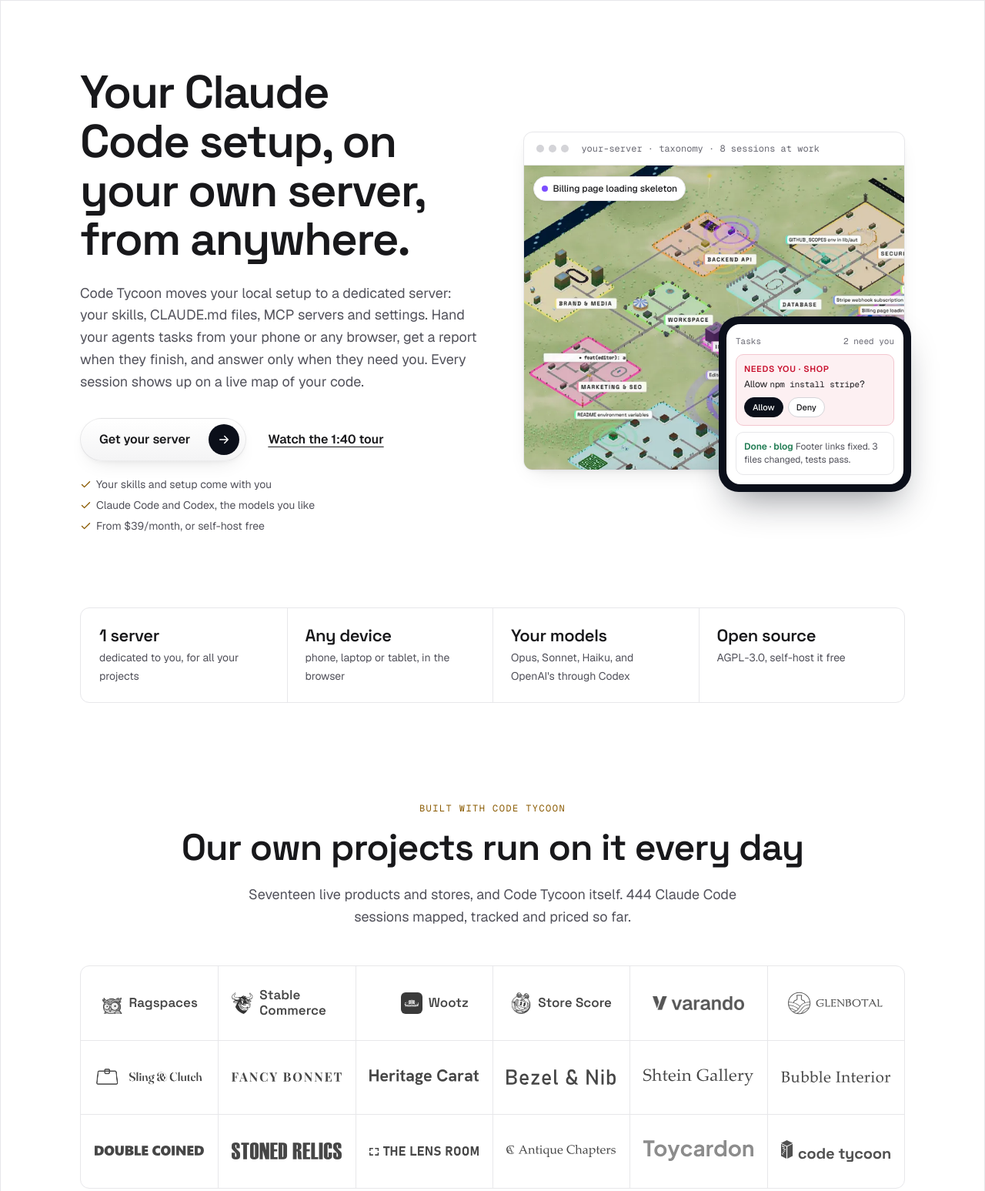
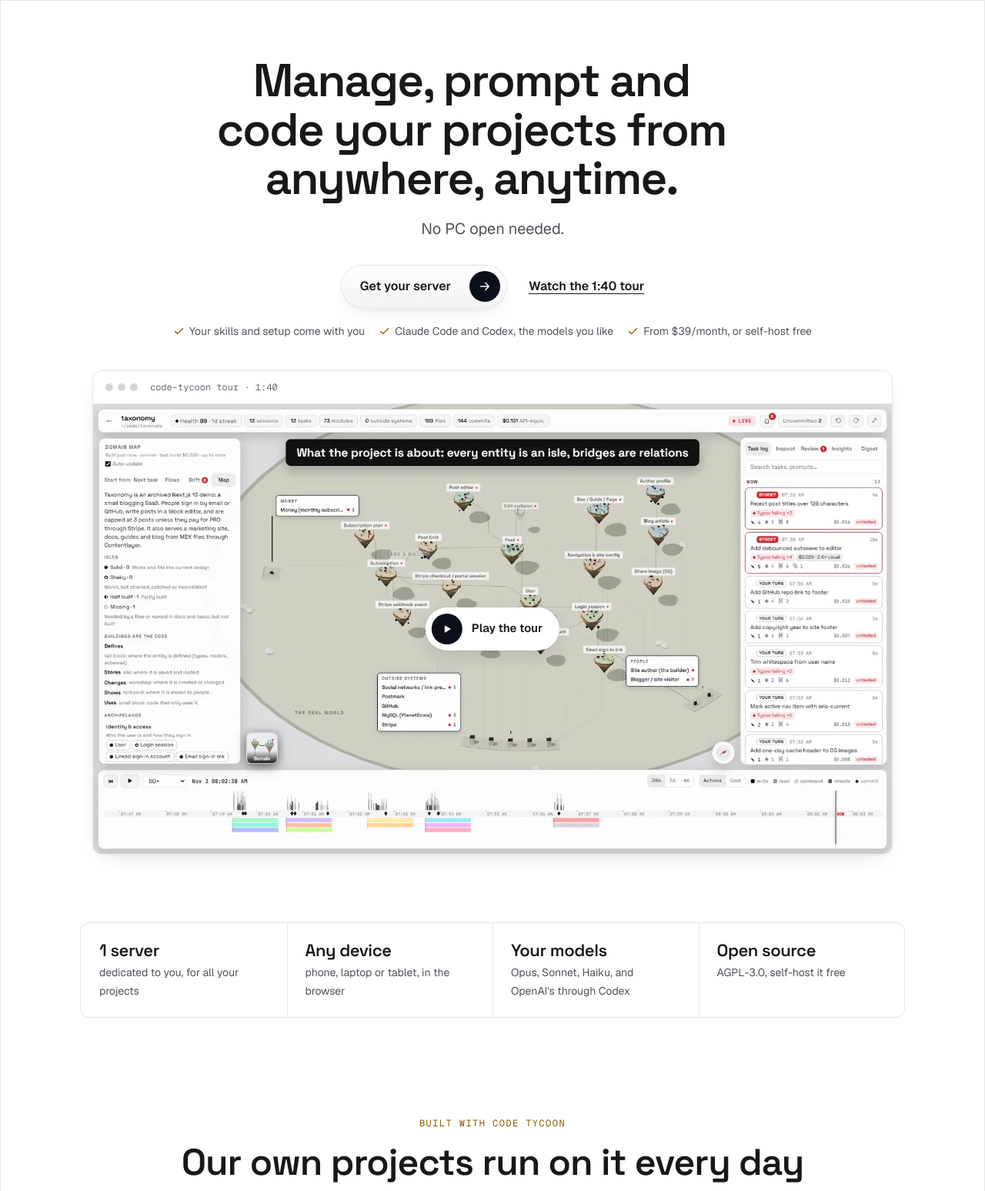
Before and after one commit to silverbronze/code-tycoon, a website: page site/index.html in a window 1280 px wide. Shown: the part 55-1602 px from the top of the page at 77% size. Drawn offline with nearby package versions, Linux system fonts and the light colour scheme.

Commit message:
Landing page: new headline, tour video in the hero, scrolling logo strip
Co-Authored-By: Claude Opus 5.5 <noreply@anthropic.com>

```diff
--- a/site/index.html
+++ b/site/index.html
@@ -3,12 +3,12 @@
 <head>
 <meta charset="utf-8">
 <meta name="viewport" content="width=device-width, initial-scale=1">
-<title>Code Tycoon: your Claude Code, on your own server</title>
+<title>Code Tycoon: manage, prompt and code your projects from anywhere</title>
 <meta name="description" content="Code Tycoon moves your local Claude Code setup (skills, CLAUDE.md, MCP servers, settings) to your own dedicated server. Run your agents from any device, hand them tasks, get reports back, and watch every session on a live map of your code.">
 <meta name="theme-color" content="#f4f5f6">
 <meta property="og:type" content="website">
 <meta property="og:site_name" content="Code Tycoon">
-<meta property="og:title" content="Code Tycoon: your Claude Code, on your own server">
+<meta property="og:title" content="Code Tycoon: manage, prompt and code your projects from anywhere">
 <meta property="og:description" content="Your skills and setup on a dedicated server. Run agents from anywhere, get reports back, answer only when they need you.">
 <meta property="og:image" content="https://codetycoon.dev/media/sessions.webp">
 <meta name="twitter:card" content="summary_large_image">
@@ -16,7 +16,7 @@
 <link rel="preconnect" href="https://fonts.googleapis.com">
 <link rel="preconnect" href="https://fonts.gstatic.com" crossorigin>
 <link href="https://fonts.googleapis.com/css2?family=Geist:wght@400;500;600&family=Geist+Mono:wght@400;500&family=Space+Grotesk:wght@500;600&display=swap" rel="stylesheet">
-<link rel="preload" as="image" href="media/sessions.webp" fetchpriority="high">
+<link rel="preload" as="image" href="media/tour-poster.webp" fetchpriority="high">
 <style>
 :root{
   --canvas:#f4f5f6; --bg:#ffffff; --card:#fafafa; --hover:#f0f0f2;
@@ -82,19 +82,12 @@ button{font:inherit;cursor:pointer;color:inherit}
 .micro svg{width:15px;height:15px;color:var(--accent);flex-shrink:0}
 
 /* hero */
-.hero{max-width:1168px;margin:0 auto;padding:40px var(--gutter) 0;display:grid;gap:40px;align-items:center}
-@media (min-width:960px){.hero{grid-template-columns:1.05fr 1fr;gap:56px;padding-top:80px;min-height:min(700px,calc(100svh - var(--nav-h)))}}
-.hero__title{font-family:var(--font-h);font-size:clamp(2.25rem,5vw,3.75rem);font-weight:600;line-height:1.06;letter-spacing:-.03em;max-width:17ch;text-wrap:balance}
-.hero__sub{margin-top:24px;font-size:1.125rem;line-height:1.6;color:var(--text-2);max-width:54ch}
-.hero__art{min-width:0;position:relative}
-.hero__shot{position:relative;aspect-ratio:4/3.2;overflow:hidden;background:#e9eee4}
-.hero__shot img{position:absolute;inset:0;width:100%;height:100%;object-fit:cover;object-position:52% 46%;transform:scale(1.55);transform-origin:52% 46%}
-.tag{position:absolute;display:inline-flex;align-items:center;gap:6px;padding:6px 10px;border-radius:var(--r-full);background:#fff;border:1px solid var(--border);box-shadow:var(--shadow-md);font-size:.75rem;font-weight:500;white-space:nowrap}
-.tag .dot{width:8px;height:8px;border-radius:50%}
-.tag--a{left:12px;top:14px}
-.phone{position:absolute;right:-8px;bottom:-28px;width:min(250px,58%);padding:10px;border-radius:26px;background:var(--ink);box-shadow:0 24px 48px -16px rgba(11,15,26,.45)}
-.phone__screen{border-radius:18px;background:#fff;padding:14px 12px 12px;display:flex;flex-direction:column;gap:8px;font-size:.75rem}
-.phone__top{display:flex;justify-content:space-between;align-items:center;font-family:var(--font-mono);font-size:.6875rem;color:var(--muted)}
+.hero{max-width:1168px;margin:0 auto;padding:48px var(--gutter) 0;display:flex;flex-direction:column;align-items:center;text-align:center}
+@media (min-width:960px){.hero{padding-top:72px}}
+.hero__title{font-family:var(--font-h);font-size:clamp(2.25rem,5vw,3.75rem);font-weight:600;line-height:1.06;letter-spacing:-.03em;max-width:20ch;text-wrap:balance}
+.hero__sub{margin-top:18px;font-size:1.25rem;line-height:1.5;color:var(--text-2)}
+.hero .ctas,.hero .micro{justify-content:center}
+.hero__art{width:100%;max-width:1040px;margin-top:40px;text-align:left}
 .ask{border:1px solid #f3c6cf;background:var(--signal-wash);border-radius:10px;padding:10px}
 .ask b{display:block;font-size:.6875rem;letter-spacing:.06em;text-transform:uppercase;color:var(--signal);margin-bottom:4px}
 .ask p{color:var(--text);line-height:1.4}
@@ -103,7 +96,6 @@ button{font:inherit;cursor:pointer;color:inherit}
 .chip--go{background:var(--ink);color:#fff;border-color:var(--ink)}
 .done{border:1px solid var(--border);border-radius:10px;padding:10px;color:var(--text-2);line-height:1.4}
 .done b{color:var(--ok);font-weight:600}
-@media (max-width:959px){.phone{right:8px;bottom:-24px;width:min(230px,62%)}.hero__art{margin-bottom:28px}}
 
 /* command boxes */
 .cmds{display:flex;flex-direction:column;gap:8px}
@@ -237,18 +229,20 @@ button{font:inherit;cursor:pointer;color:inherit}
 .tour__play i{display:inline-flex;align-items:center;justify-content:center;width:40px;height:40px;border-radius:50%;background:var(--ink);color:#fff}
 
 /* built with */
-.logos{list-style:none;display:grid;grid-template-columns:repeat(2,1fr);margin-top:48px;border:1px solid var(--border);border-radius:var(--r-lg);overflow:hidden}
-@media (min-width:640px){.logos{grid-template-columns:repeat(3,1fr)}}
-@media (min-width:980px){.logos{grid-template-columns:repeat(6,1fr)}}
-.logos li{border-right:1px solid var(--border);border-bottom:1px solid var(--border);margin:0 -1px -1px 0}
-.logos a{display:flex;align-items:center;justify-content:center;height:96px;padding:18px;text-decoration:none;color:var(--text)}
-.logos img{max-height:30px;max-width:100%;width:auto;filter:grayscale(1);opacity:.72;transition:opacity .2s ease,filter .2s ease}
+.marquee{margin-top:48px;overflow:hidden;border-block:1px solid var(--border);-webkit-mask-image:linear-gradient(90deg,transparent,#000 8%,#000 92%,transparent);mask-image:linear-gradient(90deg,transparent,#000 8%,#000 92%,transparent)}
+.logos{list-style:none;display:flex;width:max-content;animation:marquee 70s linear infinite}
+.marquee:hover .logos,.marquee:focus-within .logos{animation-play-state:paused}
+@keyframes marquee{to{transform:translateX(-50%)}}
+.logos li{flex:none}
+.logos a{display:flex;align-items:center;justify-content:center;height:96px;padding:0 36px;text-decoration:none;color:var(--text);white-space:nowrap}
+.logos img{max-height:30px;width:auto;filter:grayscale(1);opacity:.72;transition:opacity .2s ease,filter .2s ease}
+@media (prefers-reduced-motion:reduce){.logos{animation:none;width:auto;flex-wrap:wrap;justify-content:center}.marquee{-webkit-mask-image:none;mask-image:none}}
 .logos a:hover img,.logos a:hover .logo-rag{filter:none;opacity:1}
 .logo-rag{display:inline-flex;align-items:center;gap:8px;font-family:var(--font-h);font-weight:600;font-size:1.0625rem;filter:grayscale(1);opacity:.8;transition:opacity .2s ease,filter .2s ease}
 .logo-rag img{max-height:28px;filter:none;opacity:1;flex:none}
 .logo-rag span{line-height:1.15}
-.logos .logo-varando{max-height:18px}
-@media (max-width:639px){.logos a{padding:12px}.logo-rag{font-size:.9375rem}}
+.logos .logo-varando{max-height:22px}
+@media (max-width:639px){.logos a{height:80px;padding:0 24px}}
 
 /* pricing */
 .plans{display:grid;gap:16px;margin-top:48px;align-items:start}
@@ -352,8 +346,8 @@ button{font:inherit;cursor:pointer;color:inherit}
 <!-- HERO -->
 <section class="hero">
   <div>
-    <h1 class="hero__title">Your Claude Code setup, on your own server, from anywhere.</h1>
-    <p class="hero__sub">Code Tycoon moves your local setup to a dedicated server: your skills, CLAUDE.md files, MCP servers and settings. Hand your agents tasks from your phone or any browser, get a report when they finish, and answer only when they need you. Every session shows up on a live map of your code.</p>
+    <h1 class="hero__title">Manage, prompt and code your projects from anywhere, anytime.</h1>
+    <p class="hero__sub">No PC open needed.</p>
     <div class="ctas">
       <a class="start" href="#get">Get your server<span class="start__arrow"><svg width="18" height="18"><use href="#i-arrow"/></svg></span></a>
       <button class="link" type="button" data-tour-open>Watch the 1:40 tour</button>
@@ -364,20 +358,13 @@ button{font:inherit;cursor:pointer;color:inherit}
       <span><svg><use href="#i-check"/></svg>From $39/month, or self-host free</span>
     </div>
   </div>
-  <div class="hero__art">
+  <div class="hero__art" id="tour">
     <div class="window">
-      <div class="window__bar"><span class="wdot"></span><span class="wdot"></span><span class="wdot"></span><span class="window__title">your-server · taxonomy · 8 sessions at work</span></div>
-      <div class="hero__shot">
-        <img src="media/sessions.webp" width="1600" height="900" alt="A project drawn as an isometric city. Districts are grouped by role and each Claude Code session hovers over the building it is editing, with its task as a label." fetchpriority="high">
-        <span class="tag tag--a"><span class="dot" style="background:#7c4dff"></span>Billing page loading skeleton</span>
-      </div>
-    </div>
-    <div class="phone" aria-label="The task manager on a phone: one task waits for an approval, another has finished">
-      <div class="phone__screen">
-        <div class="phone__top"><span>Tasks</span><span>2 need you</span></div>
-        <div class="ask"><b>Needs you · shop</b><p>Allow <code>npm install stripe</code>?</p><div class="chips"><span class="chip chip--go">Allow</span><span class="chip">Deny</span></div></div>
-        <div class="done"><b>Done · blog</b> Footer links fixed. 3 files changed, tests pass.</div>
-      </div>
+      <div class="window__bar"><span class="wdot"></span><span class="wdot"></span><span class="wdot"></span><span class="window__title">code-tycoon tour · 1:40</span></div>
+      <button class="tour" type="button" data-tour aria-label="Play the 1 minute 40 second tour">
+        <img src="media/tour-poster.webp" width="1600" height="900" alt="" fetchpriority="high">
+        <span class="tour__play"><i><svg width="18" height="18"><use href="#i-play"/></svg></i>Play the tour</span>
+      </button>
     </div>
   </div>
 </section>
@@ -397,9 +384,9 @@ button{font:inherit;cursor:pointer;color:inherit}
   <p class="eyebrow eyebrow--center">Built with Code Tycoon</p>
   <h2 class="h2 h2--center" id="built-h">Our own projects run on it every day</h2>
   <p class="lead lead--center">Seventeen live products and stores, and Code Tycoon itself. 444 Claude Code sessions mapped, tracked and priced so far.</p>
-  <ul class="logos">
+  <div class="marquee"><ul class="logos">
     <li><a href="https://ragspaces.com" rel="noopener" title="Ragspaces: sync and share agent skills"><span class="logo-rag"><img src="logos/ragspaces.webp" alt="" width="28" height="28">Ragspaces</span></a></li>
-    <li><a href="https://stablecommerce.ai" rel="noopener" title="StableCommerce: your own store from Etsy"><span class="logo-rag"><img src="logos/stablecommerce.ai.webp" alt="" width="28" height="28"><span>Stable Commerce</span></span></a></li>
+    <li><a href="https://stablecommerce.ai" rel="noopener" title="StableCommerce: your own store from Etsy"><span class="logo-rag"><img src="logos/stablecommerce.ai.webp" alt="" width="28" height="28">Stable Commerce</span></a></li>
     <li><a href="https://wootz.build" rel="noopener" title="Wootz: an AI rig"><span class="logo-rag"><img src="logos/wootz.build.svg" alt="" width="28" height="28" style="border-radius:6px">Wootz</span></a></li>
     <li><a href="https://storescore.dev" rel="noopener" title="Store Score: free Etsy shop audit"><span class="logo-rag"><img src="logos/storescore.dev.webp" alt="" width="28" height="28">Store Score</span></a></li>
     <li><a href="https://varando.dev" rel="noopener" title="Varando"><img class="logo-varando" src="logos/varando.dev.webp" alt="Varando" loading="lazy"></a></li>
@@ -416,7 +403,7 @@ button{font:inherit;cursor:pointer;color:inherit}
     <li><a href="https://antiquechapters.com" rel="noopener" title="Antique Chapters"><img src="logos/antiquechapters.com.svg" alt="Antique Chapters" loading="lazy"></a></li>
     <li><a href="https://toycardon.com" rel="noopener" title="Toycardon"><img src="logos/toycardon.com.svg" alt="Toycardon" loading="lazy"></a></li>
     <li><a href="https://github.com/silverbronze/code-tycoon" rel="noopener" title="Code Tycoon, built with itself"><img src="logo.svg" alt="Code Tycoon" loading="lazy"></a></li>
-  </ul>
+  </ul></div>
 </section>
 
 <!-- TESTIMONIALS (problem-level) -->
@@ -691,20 +678,6 @@ button{font:inherit;cursor:pointer;color:inherit}
   </div>
 </section>
 
-<!-- TOUR -->
-<section class="section" id="tour">
-  <p class="eyebrow">The tour</p>
-  <h2 class="h2">See it work on a real project</h2>
-  <p class="lead" style="margin-bottom:40px">A Next.js app after a dozen real Claude Code sessions, in one minute and forty seconds.</p>
-  <div class="window">
-    <div class="window__bar"><span class="wdot"></span><span class="wdot"></span><span class="wdot"></span><span class="window__title">code-tycoon tour · 1:40</span></div>
-    <button class="tour" type="button" data-tour aria-label="Play the 1 minute 40 second tour">
-      <img src="media/tour-poster.webp" width="1600" height="900" alt="" loading="lazy">
-      <span class="tour__play"><i><svg width="18" height="18"><use href="#i-play"/></svg></i>Play the tour</span>
-    </button>
-  </div>
-</section>
-
 <!-- PRICING -->
 <section class="section" id="get">
   <p class="eyebrow eyebrow--center">Pricing</p>
@@ -868,8 +841,18 @@ button{font:inherit;cursor:pointer;color:inherit}
   }
   tour.addEventListener('click', play);
   document.querySelector('[data-tour-open]').addEventListener('click', function(){
-    document.getElementById('tour').scrollIntoView({behavior:'smooth', block:'start'}); play();
+    document.getElementById('tour').scrollIntoView({behavior:'smooth', block:'center'}); play();
   });
+  // logo strip: a second copy makes the loop seamless
+  var logos = document.querySelector('.logos');
+  if (logos && !matchMedia('(prefers-reduced-motion: reduce)').matches) {
+    Array.prototype.slice.call(logos.children).forEach(function(li){
+      var c = li.cloneNode(true); c.setAttribute('aria-hidden', 'true');
+      c.querySelectorAll('a').forEach(function(a){ a.tabIndex = -1; });
+      c.querySelectorAll('img').forEach(function(i){ i.loading = 'eager'; });
+      logos.appendChild(c);
+    });
+  }
 })();
 </script>
 </body>
```
